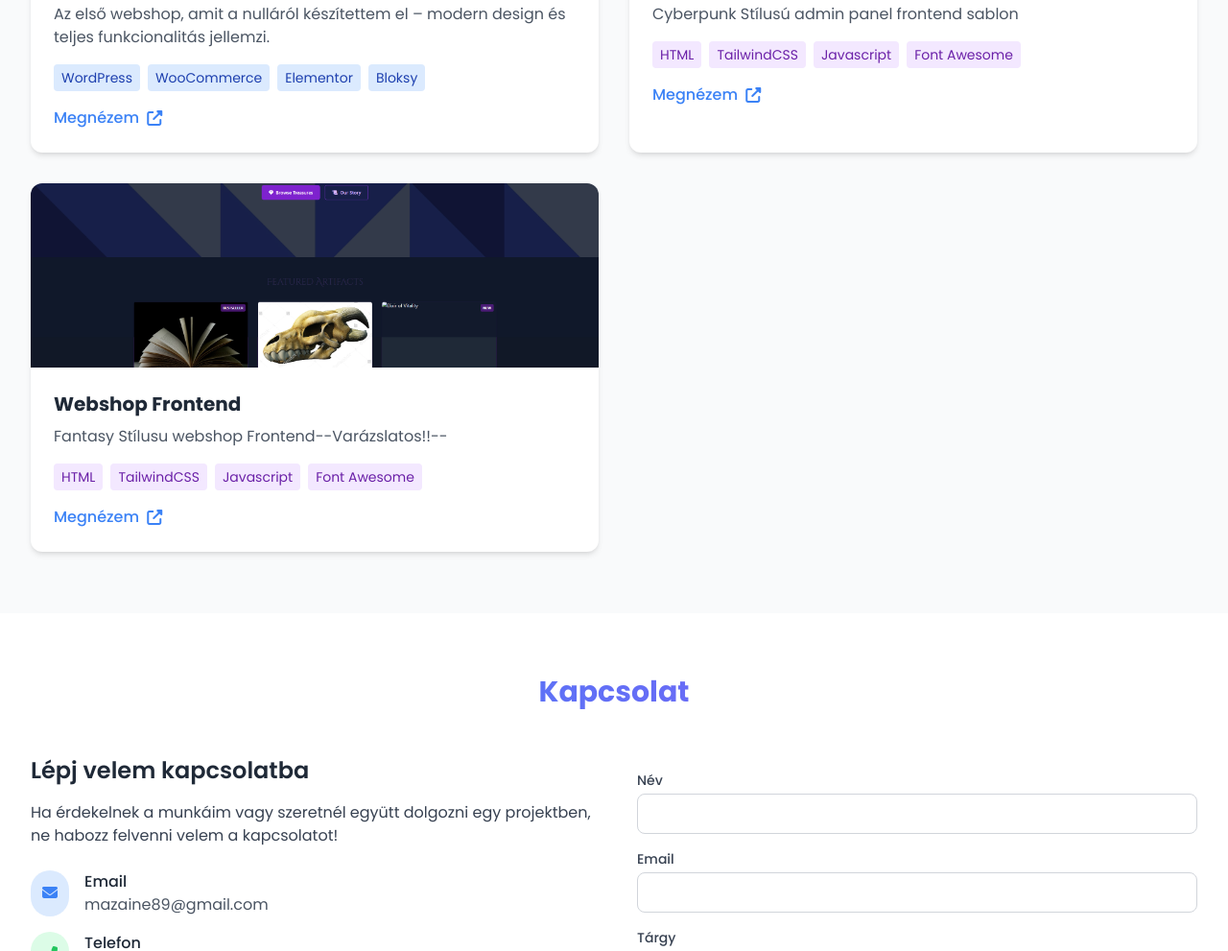
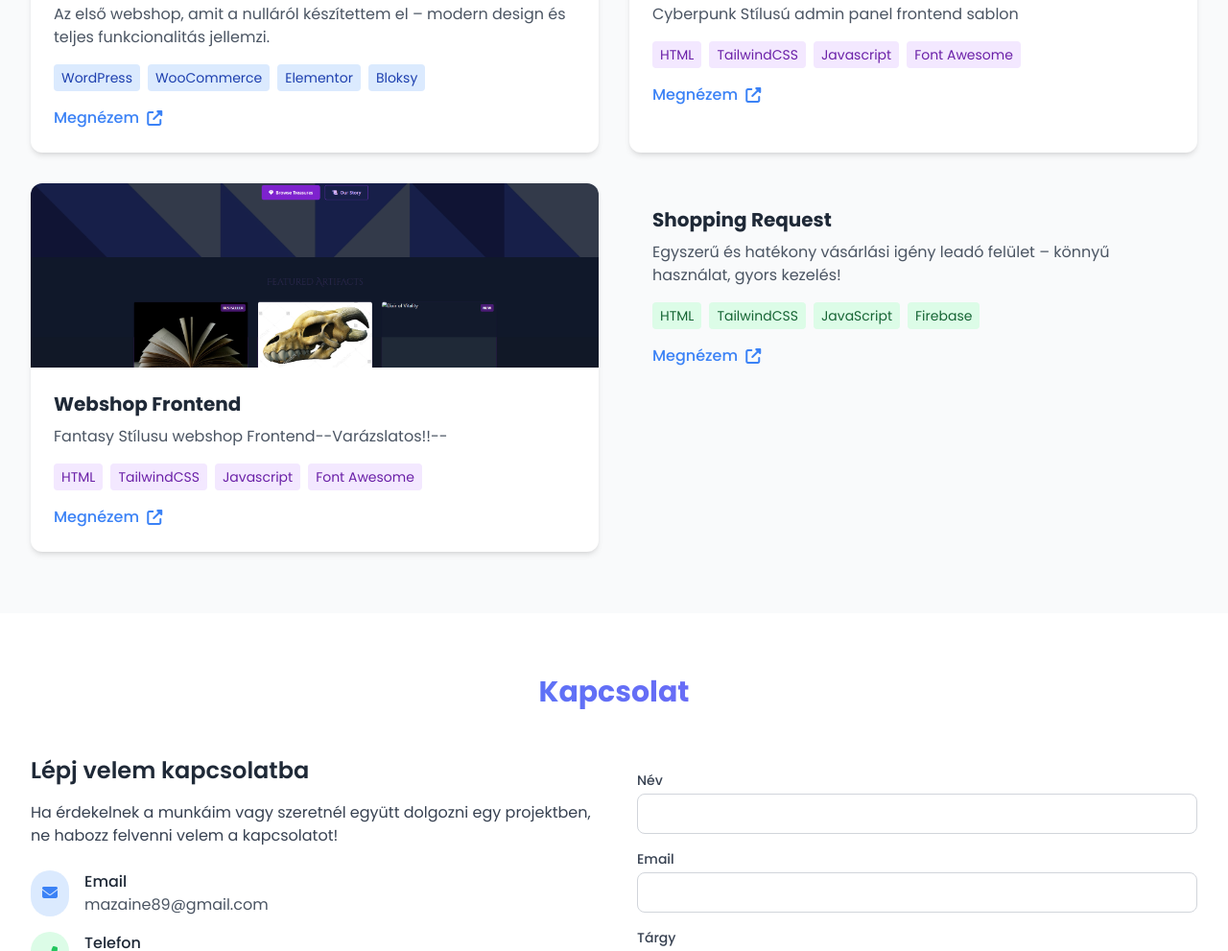
Before and after one commit to Mazaine/portfolio, a plain HTML site: page index.html in a window 1280 px wide. Shown: the part 1725-2716 px from the top of the page at 96% size. Drawn offline with nearby package versions, Linux system fonts and the light colour scheme.

Commit message:
Update index.html

```diff
--- a/index.html
+++ b/index.html
@@ -271,6 +271,23 @@
                         </a>
                     </div>
                 </div>
+                   <!-- Project 4  -->
+                <div class="p-6">
+    <h3 class="text-xl font-bold mb-2">Shopping Request</h3>
+    <p class="text-gray-600 mb-4">
+        Egyszerű és hatékony vásárlási igény leadó felület – könnyű használat, gyors kezelés!
+    </p>
+    <div class="flex flex-wrap gap-2 mb-4">
+        <span class="bg-green-100 text-green-800 px-2 py-1 rounded text-sm">HTML</span>
+        <span class="bg-green-100 text-green-800 px-2 py-1 rounded text-sm">TailwindCSS</span>
+        <span class="bg-green-100 text-green-800 px-2 py-1 rounded text-sm">JavaScript</span>
+        <span class="bg-green-100 text-green-800 px-2 py-1 rounded text-sm">Firebase</span>
+    </div>
+    <a href="https://mazaine.github.io/shopping-request/" target="_blank" class="text-blue-500 font-medium hover:text-blue-700 inline-flex items-center">
+        Megnézem <i class="fas fa-external-link-alt ml-2"></i>
+    </a>
+</div>
+
             </div>
         </div>
     </section>
```
